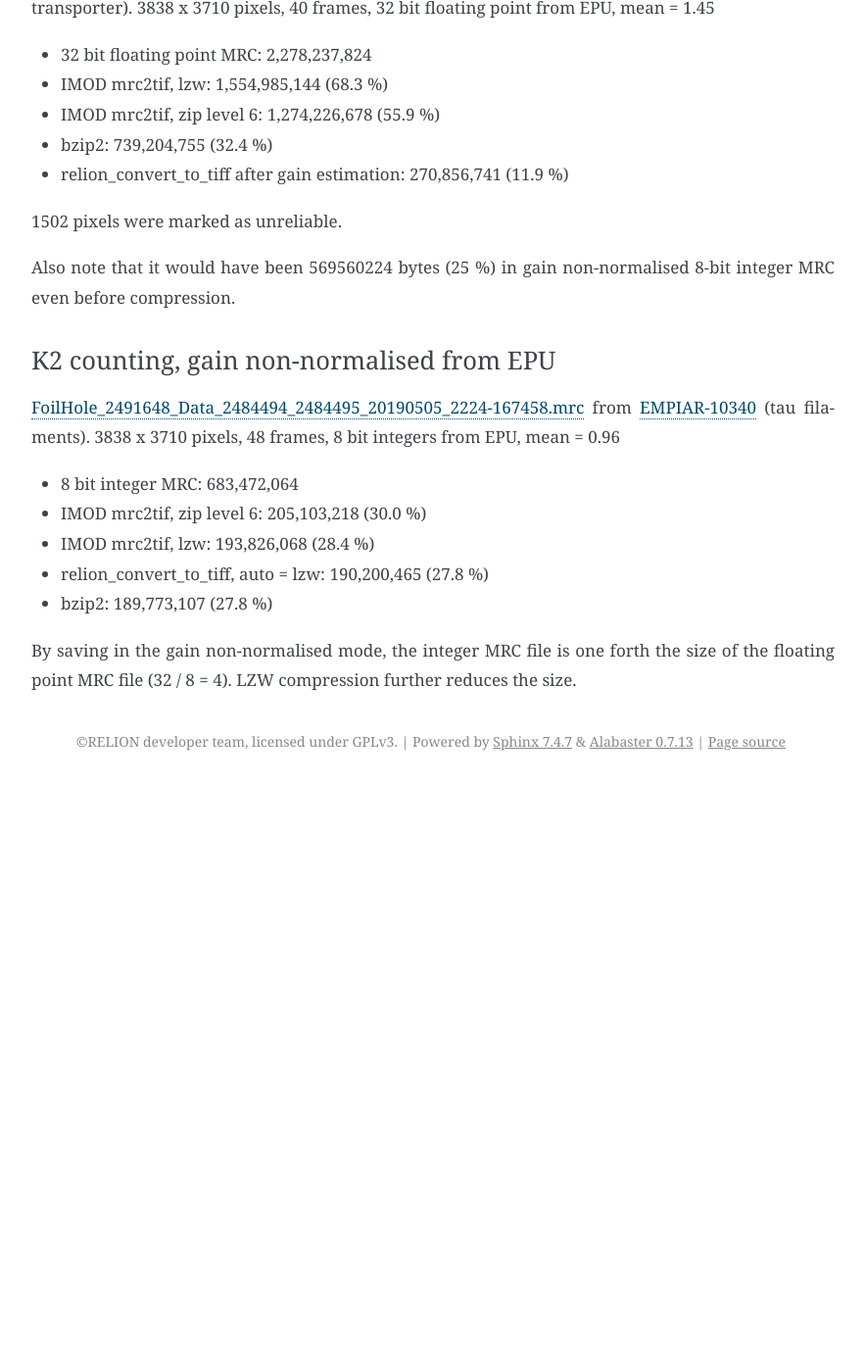
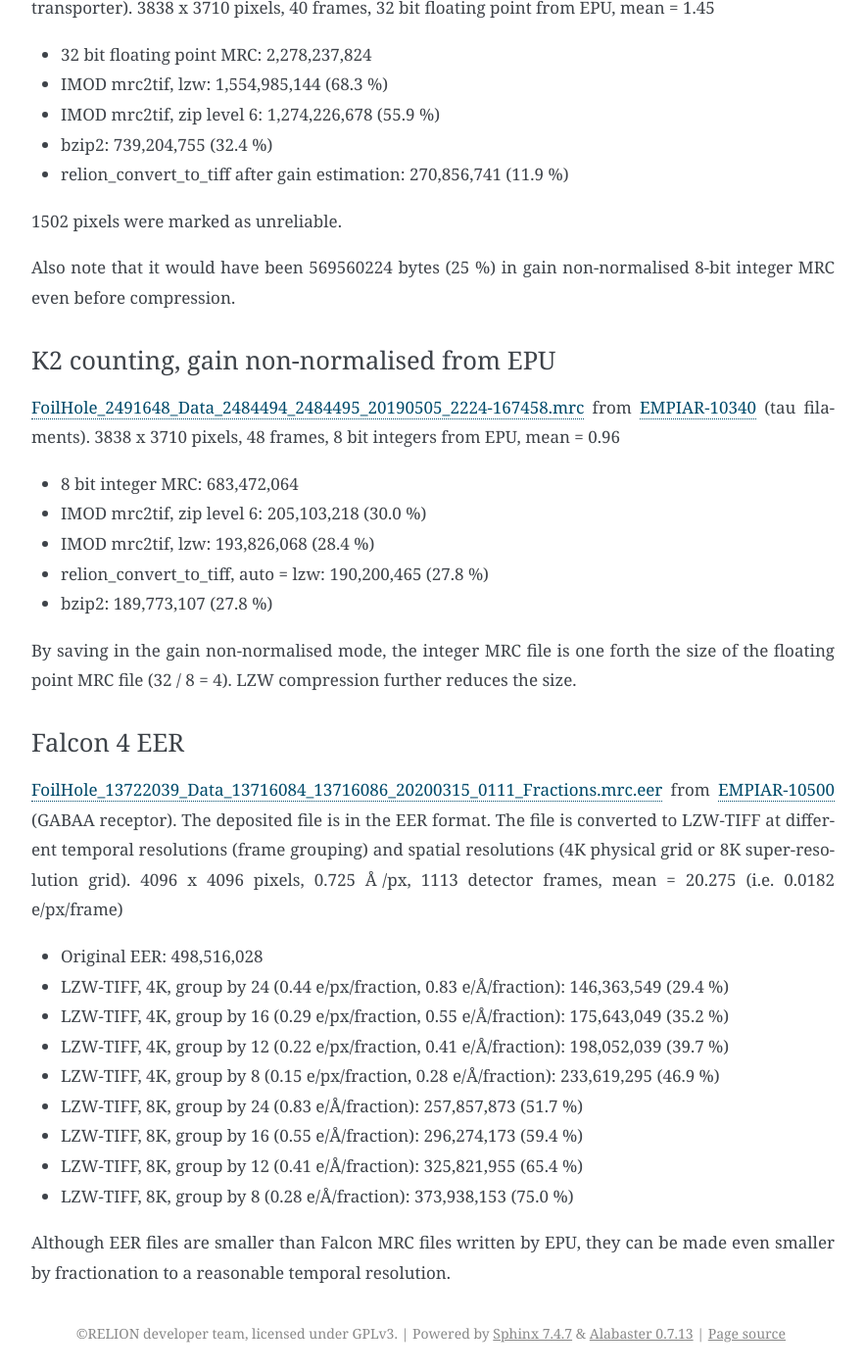
Before and after one commit to 3dem/relion-documents, a Sphinx documentation site: the page built from source/Reference/MovieCompression.rst, in a window 1280 px wide and 1400 px high, scrolled down 8890 px. Shown: the whole window at 98% size, without its empty margins (308-1191 px from the left). Built offline with Sphinx 7.4.7, drawn with Linux system fonts in a browser that asks for light colours; before the commit the page ends 9686 px from its top, so only the background shows below that; some of the changed text lies outside the part shown.

Commit message:
Added EER to LZW-TIFF conversion examples

```diff
--- a/source/Reference/MovieCompression.rst
+++ b/source/Reference/MovieCompression.rst
@@ -68,7 +68,6 @@ This feature needs RELION >= 3.1.1.
 3.  Import EER files as usual.
 
     Use the physical pixel size for 4K rendering. **For 8K rendering, the pixel size should be half of the physical size.**
-
 
 4.  Run motion correction.
 
@@ -336,7 +335,7 @@ Falcon 3 counting
 
 `FoilHole_24156969_Data_24154827_24154828_20170425_0847_Fractions.tif <ftp://ftp.ebi.ac.uk/empiar/world_availability/10309/data/Movies/FoilHole_24156969_Data_24154827_24154828_20170425_0847_Fractions.tif>`_ from `EMPIAR-10309 <https://www.ebi.ac.uk/pdbe/emdb/empiar/entry/10309/>`_ (A2a receptor).
 The deposited file is already in TIFF, but decompressed to 16 bit integer MRC for testing.
-4096 x 4096 pixels, 75 frames, 16 bit integer, mean = 36.644 (e.g. 0.36 e/px/frame)
+4096 x 4096 pixels, 75 frames, 16 bit integer, mean = 36.644 (i.e. 0.36 e/px/frame)
 
 *   16 bit integer MRC: 2,516,583,424
 *   IMOD mrc2tif, lzw: 1,583,972,550 (62.9 %)
@@ -377,3 +376,23 @@ K2 counting, gain non-normalised from EPU
 
 By saving in the gain non-normalised mode, the integer MRC file is one forth the size of the floating point MRC file (32 / 8 = 4).
 LZW compression further reduces the size.
+
+Falcon 4 EER
+^^^^^^^^^^^^
+
+`FoilHole_13722039_Data_13716084_13716086_20200315_0111_Fractions.mrc.eer <ftp://ftp.ebi.ac.uk/empiar/world_availability/10500/data/CFEG-5eV-withoutOA/FoilHole_13722039_Data_13716084_13716086_20200315_0111_Fractions.mrc.eer>`_ from `EMPIAR-10500 <https://www.ebi.ac.uk/pdbe/emdb/empiar/entry/10500/>`_ (GABAA receptor).
+The deposited file is in the EER format.
+The file is converted to LZW-TIFF at different temporal resolutions (frame grouping) and spatial resolutions (4K physical grid or 8K super-resolution grid).
+4096 x 4096 pixels, 0.725 Å/px, 1113 detector frames, mean = 20.275 (i.e. 0.0182 e/px/frame)
+
+*   Original EER: 498,516,028
+*   LZW-TIFF, 4K, group by 24 (0.44 e/px/fraction, 0.83 e/Å/fraction): 146,363,549 (29.4 %)
+*   LZW-TIFF, 4K, group by 16 (0.29 e/px/fraction, 0.55 e/Å/fraction): 175,643,049 (35.2 %)
+*   LZW-TIFF, 4K, group by 12 (0.22 e/px/fraction, 0.41 e/Å/fraction): 198,052,039 (39.7 %)
+*   LZW-TIFF, 4K, group by 8  (0.15 e/px/fraction, 0.28 e/Å/fraction): 233,619,295 (46.9 %)
+*   LZW-TIFF, 8K, group by 24 (0.83 e/Å/fraction): 257,857,873 (51.7 %)
+*   LZW-TIFF, 8K, group by 16 (0.55 e/Å/fraction): 296,274,173 (59.4 %)
+*   LZW-TIFF, 8K, group by 12 (0.41 e/Å/fraction): 325,821,955 (65.4 %)
+*   LZW-TIFF, 8K, group by 8  (0.28 e/Å/fraction): 373,938,153 (75.0 %)
+
+Although EER files are smaller than Falcon MRC files written by EPU, they can be made even smaller by fractionation to a reasonable temporal resolution.
```
